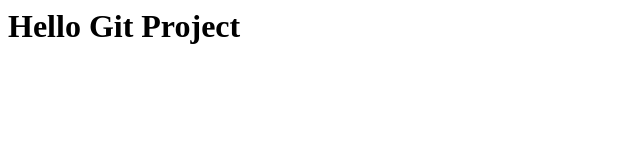
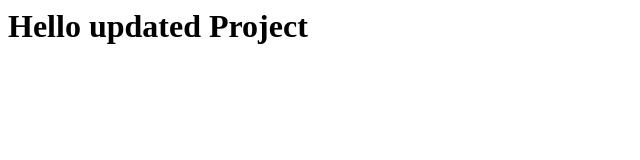
Before and after one commit to Nasima786/devops, a plain HTML site: page index.html in a window 1280 px wide. Shown: the whole page, without its empty margins (0-640 px from the left). Drawn offline with Linux system fonts and the light colour scheme.

Commit message:
updated file

```diff
--- a/index.html
+++ b/index.html
@@ -1 +1 @@
-<h1>Hello Git Project</h1>
+<h1>Hello updated Project</h1>
```
